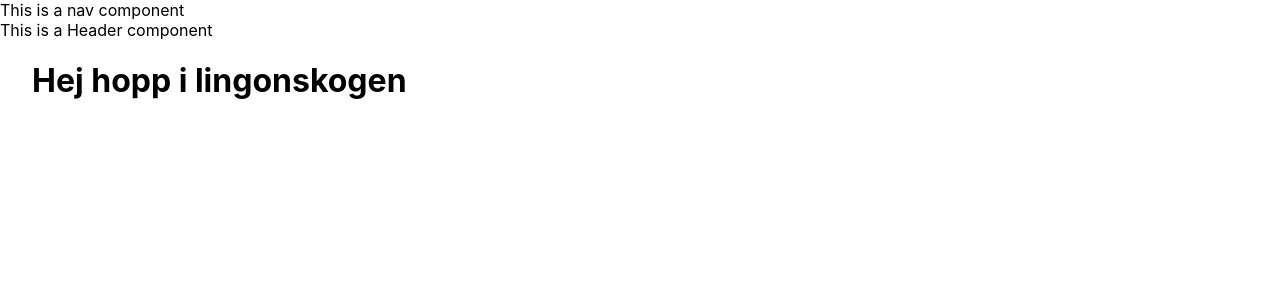
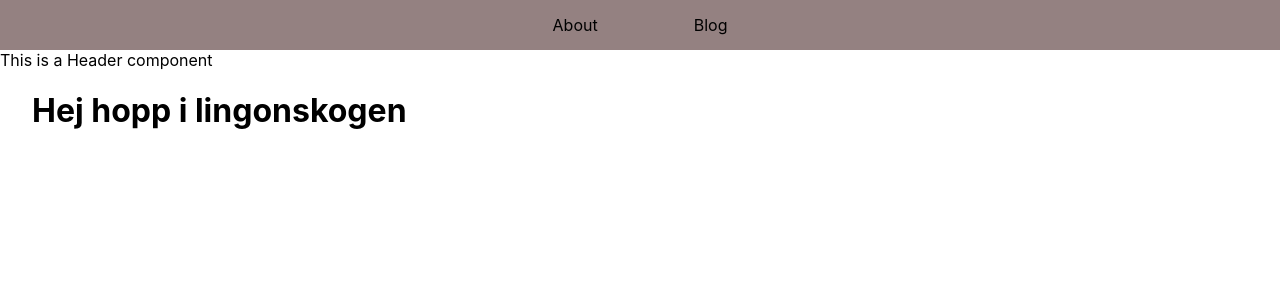
Before and after one commit to tomasnyberg/maxkopra.com, a Next.js app: page / in a window 1280 px wide. Shown: the top 300 px of the page. Built offline with nearby package versions, Linux system fonts and the light colour scheme.

Commit message:
configure basic nav bar and add styles file for it

```diff
--- a/components/Nav.js
+++ b/components/Nav.js
@@ -1,6 +1,24 @@
+import styles from '../styles/Nav.module.css'
+import Link from 'next/link'
+
 const Nav = () => {
   return (
-    <div>This is a nav component</div>
+    <>
+      <div className={styles.nav}>
+        <ul>
+          <li>
+            <Link href="/about">
+              About
+            </Link>
+          </li>
+          <li>
+            <Link href="/about">
+              Blog
+            </Link>
+          </li>
+        </ul>
+      </div>
+    </>
   )
 }
 
--- /dev/null
+++ b/styles/Nav.module.css
@@ -0,0 +1,20 @@
+.nav {
+    height: 50px;
+    width: 100vw;
+    background-color: rgb(148, 129, 129);
+    display: flex;
+    align-items: center;
+    justify-content: center;
+}
+
+.nav ul {
+    display: flex;
+    padding: 0;
+    margin: 0;
+    list-style-type: none;
+}
+
+.nav ul li {
+    margin-left: 3rem;
+    margin-right: 3rem;
+}
```
